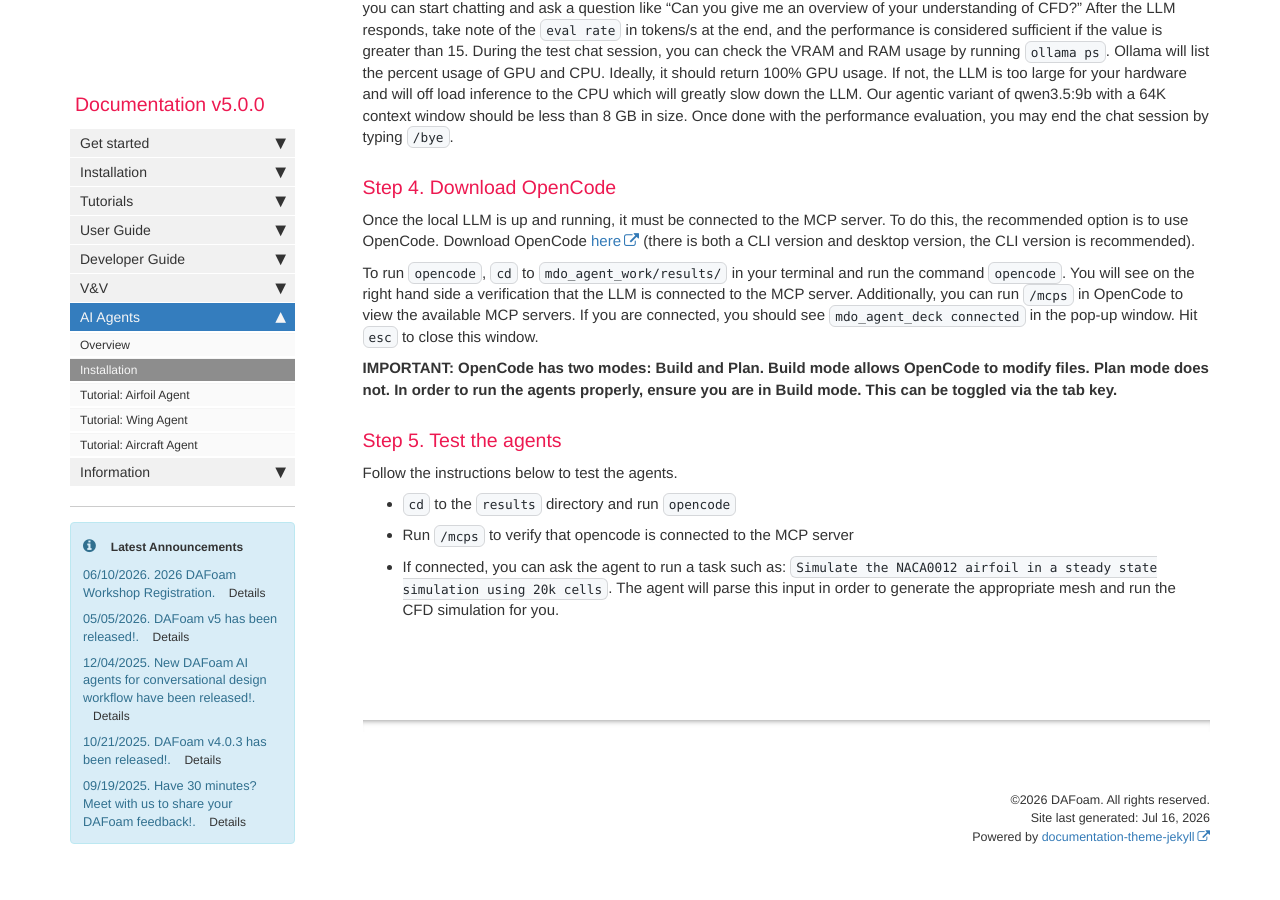
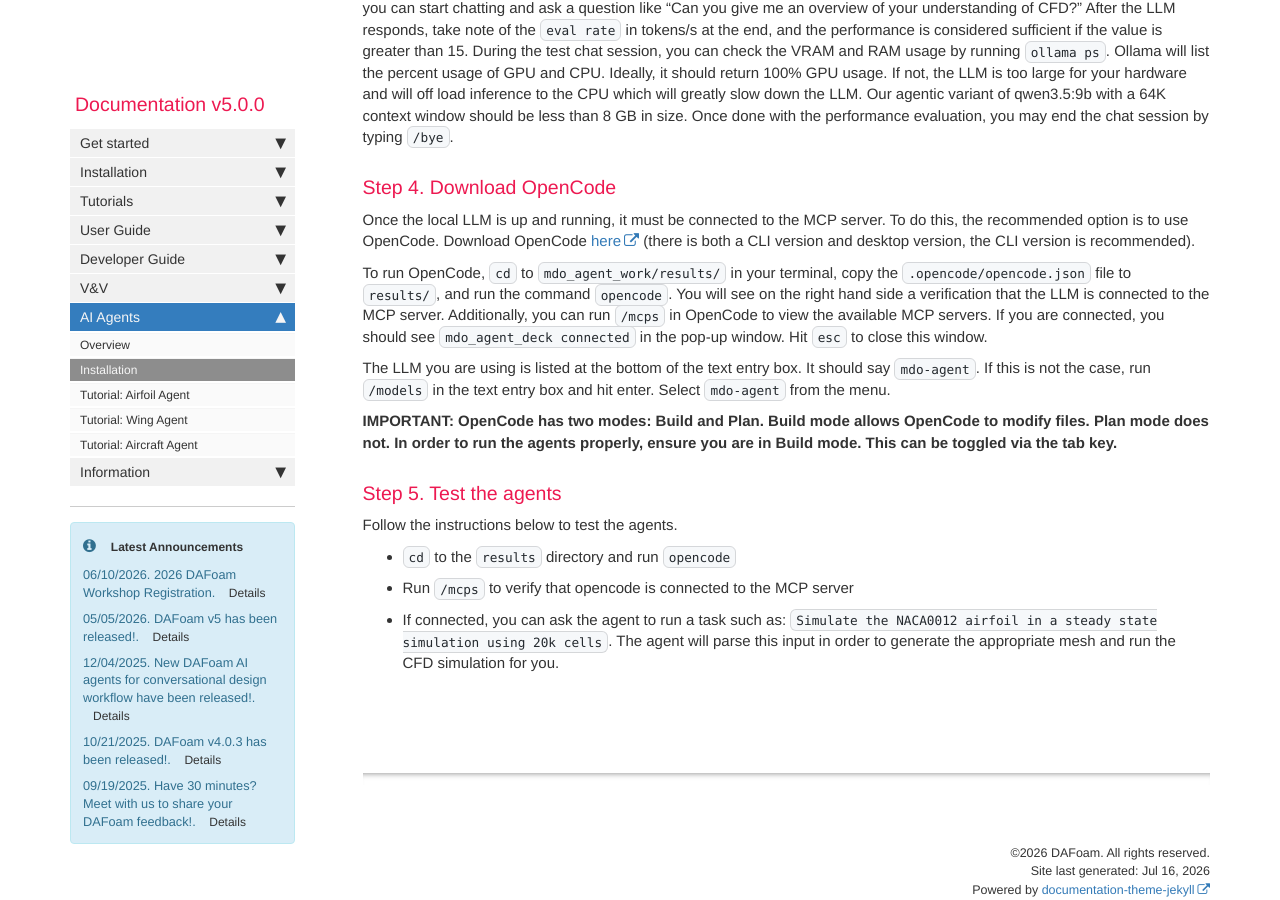
Before and after one commit to DAFoam/DAFoam.github.io, a Jekyll site: the page built from pages/mydoc/mydoc_ai_agent_installation.md, in a window 1280 px wide and 900 px high, scrolled down 9342 px. Built offline with Jekyll 4.4.1, drawn with Linux system fonts in a browser that asks for light colours; comment, search, counter and statistics services are not loaded; before the commit the page ends 10189 px from its top, so only the background shows below that.

Commit message:
clarification to a few install instructions for local LLM

```diff
--- a/pages/mydoc/mydoc_ai_agent_installation.md
+++ b/pages/mydoc/mydoc_ai_agent_installation.md
@@ -347,7 +347,9 @@ Now, test the inference speed of the locally hosted LLM by `ollama run qwen3.5-a
 ### Step 4. Download OpenCode
 Once the local LLM is up and running, it must be connected to the MCP server. To do this, the recommended option is to use OpenCode. Download OpenCode [here](https://opencode.ai/download) (there is both a CLI version and desktop version, the CLI version is recommended).
 
-To run `opencode`, `cd` to `mdo_agent_work/results/` in your terminal and run the command `opencode`. You will see on the right hand side a verification that the LLM is connected to the MCP server. Additionally, you can run `/mcps` in OpenCode to view the available MCP servers. If you are connected, you should see `mdo_agent_deck connected` in the pop-up window. Hit `esc` to close this window.
+To run OpenCode, `cd` to `mdo_agent_work/results/` in your terminal, copy the `.opencode/opencode.json` file to `results/`, and run the command `opencode`. You will see on the right hand side a verification that the LLM is connected to the MCP server. Additionally, you can run `/mcps` in OpenCode to view the available MCP servers. If you are connected, you should see `mdo_agent_deck connected` in the pop-up window. Hit `esc` to close this window.
+
+The LLM you are using is listed at the bottom of the text entry box. It should say `mdo-agent`. If this is not the case, run `/models` in the text entry box and hit enter. Select `mdo-agent` from the menu.
 
 **IMPORTANT: OpenCode has two modes: Build and Plan. Build mode allows OpenCode to modify files. Plan mode does not. In order to run the agents properly, ensure you are in Build mode. This can be toggled via the tab key.**
 
```
